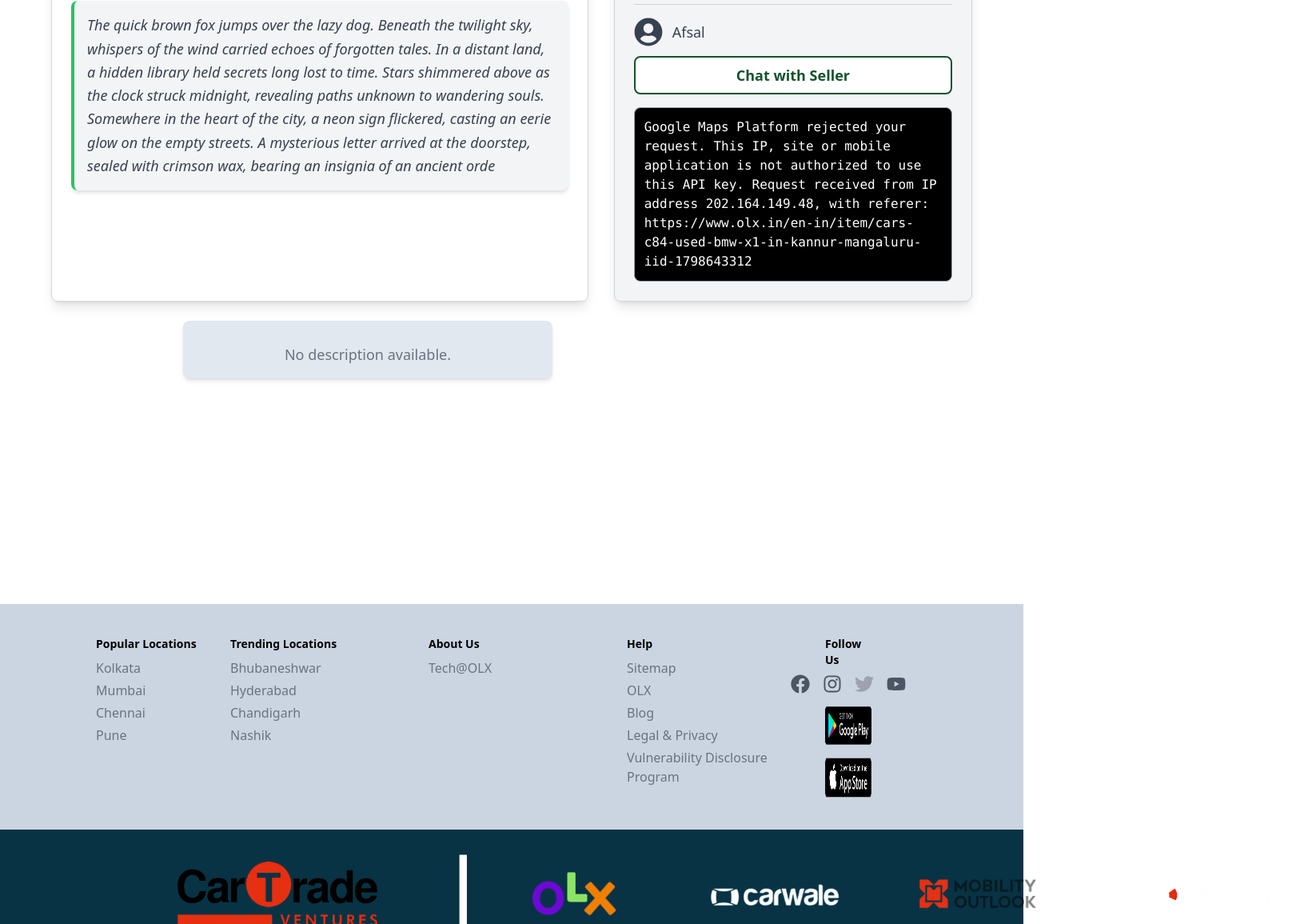
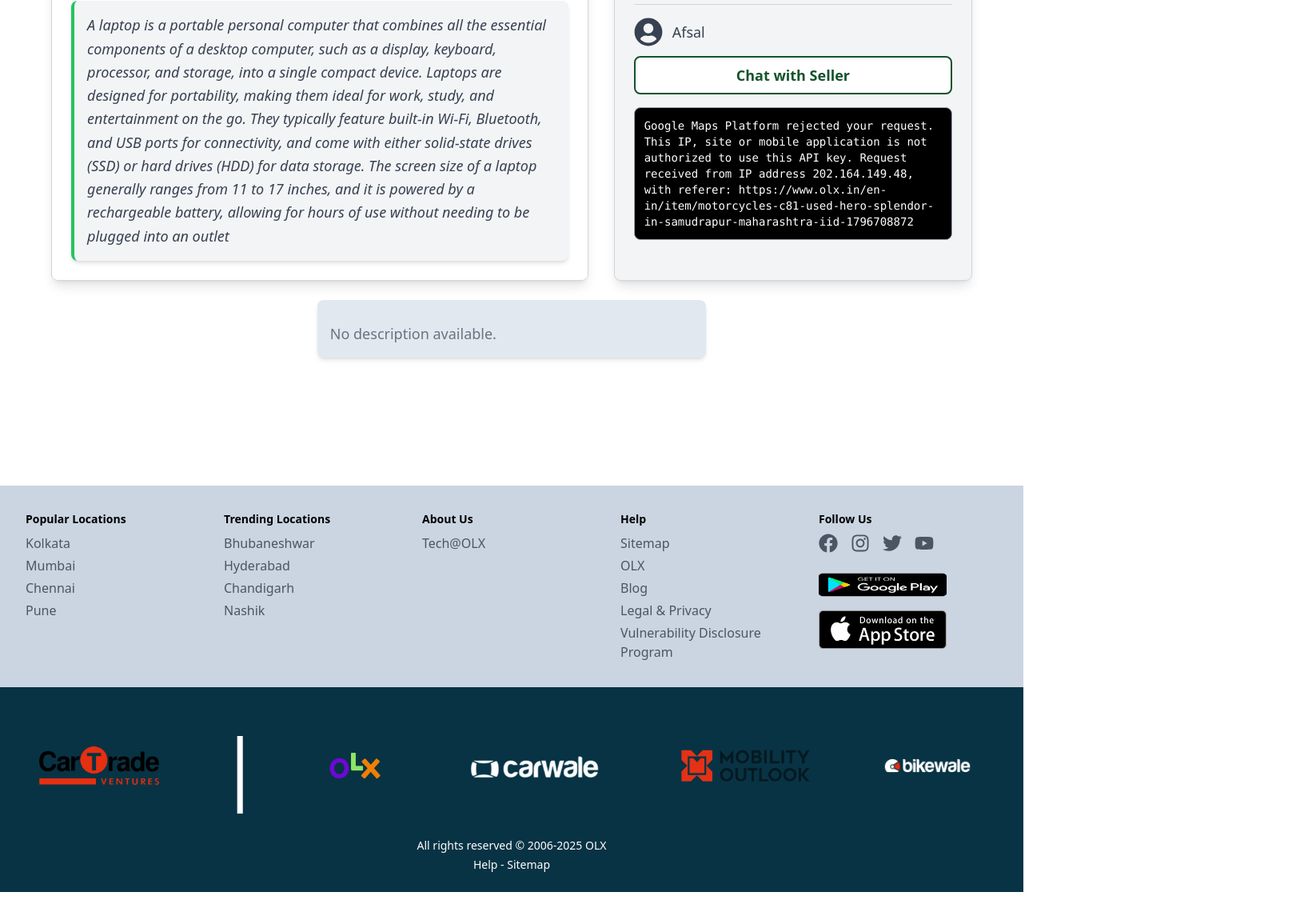
Before and after one commit to irshadsulathni/olx-clone, a React (Vite) app: page /details in a window 1280 px wide. Shown: the part 400-1555 px from the top of the page at 80% size, 1631 px wide, since content can reach past the window. After the commit the page ends 1515 px from the top, so only its background shows below. Built offline with nearby package versions, Linux system fonts and the light colour scheme.

Commit message:
search implimented

```diff
--- a/src/components/Details.tsx
+++ b/src/components/Details.tsx
@@ -5,7 +5,6 @@
 import { FaHeart, FaShareAlt, FaUserCircle } from "react-icons/fa";
 import { useState } from "react";
 
-// Define type for product data
 interface ProductData {
   image: string;
   title: string;
@@ -18,10 +17,9 @@
   const location = useLocation();
   const { data }: { data?: ProductData } = location.state || {};
 
-  // Random seller names
   const sellerNames = ["Ameen", "Fayis", "Abdulla", "Irshad", "Afsal"];
   const randomSeller = sellerNames[Math.floor(Math.random() * sellerNames.length)];
-  const [search, setSearch] = useState('')
+  const [search, setSearch] = useState('');
   console.log(search);
 
   return (
@@ -30,9 +28,8 @@
       <Menubar />
 
       <div className="flex flex-col items-center p-4 md:p-8">
-
         {/* Image Section */}
-        <div className="w-full md:w-[70%] bg-slate-200 relative flex justify-center rounded-lg shadow-md p-4">
+        <div className="w-full max-w-3xl bg-slate-200 relative flex justify-center rounded-lg shadow-md p-4">
           {data?.image && (
             <img
               src={data.image}
@@ -53,10 +50,9 @@
         </div>
 
         {/* Product Details & Offer Section */}
-        <div className="w-full flex flex-col md:flex-row gap-x-8 mt-6 max-w-6xl">
-
-          {/* Product Details (Left - 60%) */}
-          <div className="w-full md:w-[60%] p-6 border border-gray-300 rounded-lg shadow-lg">
+        <div className="w-full flex flex-col lg:flex-row gap-x-8 mt-6 max-w-6xl">
+          {/* Product Details (Left) */}
+          <div className="w-full lg:w-3/5 p-6 border border-gray-300 rounded-lg shadow-lg">
             <h1 className="text-2xl md:text-3xl font-semibold text-gray-800">
               {data?.title || "No Title Available"}
             </h1>
@@ -64,13 +60,13 @@
             <p className="text-xl font-bold text-red-500 mt-2">
               Price: ₹ {data?.price ? Math.floor(data.price * 80) : "N/A"}
             </p>
-            <h3 className="mt-4 text-lg leading-relaxed text-gray-700 italic bg-gray-100 p-4 rounded-lg shadow-md border-l-4 border-green-500" >The quick brown fox jumps over the lazy dog. Beneath the twilight sky, whispers of the wind carried echoes of forgotten tales. In a distant land, a hidden library held secrets long lost to time. Stars shimmered above as the clock struck midnight, revealing paths unknown to wandering souls. Somewhere in the heart of the city, a neon sign flickered, casting an eerie glow on the empty streets. A mysterious letter arrived at the doorstep, sealed with crimson wax, bearing an insignia of an ancient orde</h3>
+            <h3 className="mt-4 text-lg leading-relaxed text-gray-700 italic bg-gray-100 p-4 rounded-lg shadow-md border-l-4 border-green-500">
+            A laptop is a portable personal computer that combines all the essential components of a desktop computer, such as a display, keyboard, processor, and storage, into a single compact device. Laptops are designed for portability, making them ideal for work, study, and entertainment on the go. They typically feature built-in Wi-Fi, Bluetooth, and USB ports for connectivity, and come with either solid-state drives (SSD) or hard drives (HDD) for data storage. The screen size of a laptop generally ranges from 11 to 17 inches, and it is powered by a rechargeable battery, allowing for hours of use without needing to be plugged into an outlet
+            </h3>
           </div>
 
-          {/* Make an Offer (Right - 40%) */}
-          <div className="w-full md:w-[40%] p-6 border border-gray-300 rounded-lg shadow-lg bg-gray-100 flex flex-col">
-
-            {/* Offer Price */}
+          {/* Offer Section (Right) */}
+          <div className="w-full lg:w-2/5 p-6 border border-gray-300 rounded-lg shadow-lg bg-gray-100 flex flex-col">
             <p className="text-4xl font-bold text-green-900">
               ₹ {data?.price ? Math.floor(Math.random() * (data.price * 80)) : "N/A"}
             </p>
@@ -90,14 +86,14 @@
             </button>
 
             {/* Google Maps API Error Message */}
-            <div className="mt-4 bg-black text-white font-mono p-3 rounded-lg border border-gray-400">
-              Google Maps Platform rejected your request. This IP, site or mobile application is not authorized to use this API key. Request received from IP address 202.164.149.48, with referer: https://www.olx.in/en-in/item/cars-c84-used-bmw-x1-in-kannur-mangaluru-iid-1798643312
+            <div className="mt-4 bg-black text-white font-mono p-3 rounded-lg border border-gray-400 text-sm">
+            Google Maps Platform rejected your request. This IP, site or mobile application is not authorized to use this API key. Request received from IP address 202.164.149.48, with referer: https://www.olx.in/en-in/item/motorcycles-c81-used-hero-splendor-in-samudrapur-maharashtra-iid-1796708872
             </div>
           </div>
         </div>
 
-        {/* Description Section (Same width as Offer div) */}
-        <div className="w-full md:w-[38%] mt-6 mr-[45vh] bg-slate-200 relative flex justify-center rounded-lg shadow-md p-4">
+        {/* Description Section */}
+        <div className="w-full lg:w-2/5 mt-6 bg-slate-200 rounded-lg shadow-md p-4">
           <ul className="list-disc text-lg list-inside text-gray-700 mt-3">
             {data?.description
               ? data.description.split('.').map((point, index) =>
@@ -106,7 +102,6 @@
               : <p className="text-gray-500">No description available.</p>}
           </ul>
         </div>
-
       </div>
 
       <Footer />
--- a/src/components/Footer.tsx
+++ b/src/components/Footer.tsx
@@ -1,21 +1,21 @@
 import { FaFacebook, FaInstagram, FaTwitter, FaYoutube } from "react-icons/fa";
-import play from '../assets/play.webp'
-import apple from  '../assets/apple.webp'
-import carTrade from '../assets/carTrade.png'
-import olxlogo from '../assets/olx.png'
-import carwala from '../assets/carwale.png'
-import mobility from '../assets/mobility.png'
-import bikewale from '../assets/bikewale.png'
+import play from "../assets/play.webp";
+import apple from "../assets/apple.webp";
+import carTrade from "../assets/carTrade.png";
+import olxlogo from "../assets/olx.png";
+import carwala from "../assets/carwale.png";
+import mobility from "../assets/mobility.png";
+import bikewale from "../assets/bikewale.png";
 
 function Footer() {
   return (
-    <div className="mt-[250px] ">
-      {/* Footer Content in Grid Format */}
-      <div className="bg-slate-300 p-10 grid grid-cols-5 gap-x-10">
+    <div className="mt-32">
+      {/* Footer Content */}
+      <div className="bg-slate-300 p-8 grid grid-cols-2 md:grid-cols-4 lg:grid-cols-5 gap-6 text-center md:text-left">
         {/* Popular Locations */}
-        <div className="ml-20">
+        <div>
           <h1 className="text-sm font-bold mb-2">Popular Locations</h1>
-          <ul className="text-gray-500 space-y-1">
+          <ul className="text-gray-600 space-y-1">
             <li>Kolkata</li>
             <li>Mumbai</li>
             <li>Chennai</li>
@@ -24,9 +24,9 @@
         </div>
 
         {/* Trending Locations */}
-        <div className="ml-15">
+        <div>
           <h1 className="text-sm font-bold mb-2">Trending Locations</h1>
-          <ul className="text-gray-500 space-y-1">
+          <ul className="text-gray-600 space-y-1">
             <li>Bhubaneshwar</li>
             <li>Hyderabad</li>
             <li>Chandigarh</li>
@@ -35,17 +35,17 @@
         </div>
 
         {/* About Us */}
-        <div className="ml-15">
+        <div>
           <h1 className="text-sm font-bold mb-2">About Us</h1>
-          <ul className="text-gray-500 space-y-1">
+          <ul className="text-gray-600 space-y-1">
             <li>Tech@OLX</li>
           </ul>
         </div>
 
         {/* Help */}
-        <div className="ml-15">
+        <div>
           <h1 className="text-sm font-bold mb-2">Help</h1>
-          <ul className="text-gray-500 space-y-1">
+          <ul className="text-gray-600 space-y-1">
             <li>Sitemap</li>
             <li>OLX</li>
             <li>Blog</li>
@@ -55,41 +55,39 @@
         </div>
 
         {/* Follow Us */}
-        <div className="flex flex-col items-center mr-[150px]">
+        <div className="flex flex-col items-center md:items-start">
           <h1 className="text-sm font-bold mb-2">Follow Us</h1>
-          <div className="flex space-x-4">
-            <a href="#" className="text-gray-600 text-2xl">
+          <div className="flex space-x-4 mb-4">
+            <a href="#" aria-label="Facebook" className="text-gray-600 text-2xl">
               <FaFacebook />
             </a>
-            <a href="#" className="text-gray-600 text-2xl">
+            <a href="#" aria-label="Instagram" className="text-gray-600 text-2xl">
               <FaInstagram />
             </a>
-            <a href="#" className="text-gray-400 text-2xl">
+            <a href="#" aria-label="Twitter" className="text-gray-600 text-2xl">
               <FaTwitter />
             </a>
-            <a href="#" className="text-gray-600 text-2xl">
+            <a href="#" aria-label="YouTube" className="text-gray-600 text-2xl">
               <FaYoutube />
             </a>
           </div>
-          <img className="h-20 cursor-pointer" style={{ width: "200px" }} src={play} alt="play store" />
-          <img className="h-[50px] cursor-pointer " style={{ width: "200px" }} src={apple} alt="play store" />
+          <img className="h-10 md:h-12 w-40 cursor-pointer mb-2" src={play} alt="Google Play Store" />
+          <img className="h-10 md:h-12 w-40 cursor-pointer" src={apple} alt="Apple Store" />
         </div>
       </div>
 
       {/* Copyright Section */}
-      <div className="bg-cyan-950 text-white py-4  h-[200px]">
-        <div className=" flex items-center">
-            <div className="flex items-center ml-[150px]">
-                <img className="h-20 ml-[9vh]" src={carTrade} alt="Car Trade logo" />
-                <span className="text-9xl ml-[9vh] font-thin text-white mx-6">|</span> {/* Slim & Big Slash */}
-                <img className="h-20 ml-[1vh]" src={olxlogo} alt="" />
-                <img className="h-10 ml-[9vh]" src={carwala} alt="" />
-                <img className="h-20 ml-[9vh]" src={mobility} alt="" />
-                <img className="h-[15vh] ml-[15vh]" src={bikewale} alt="" />
-            </div>
+      <div className="bg-cyan-950 text-white py-6">
+        <div className="flex flex-wrap justify-center md:justify-around items-center gap-6 px-6">
+          <img className="h-12" src={carTrade} alt="Car Trade" />
+          <div className="h-[9.25rem] flex items-center text-[6rem] font-thin leading-none">|</div>
+          <img className="h-12" src={olxlogo} alt="OLX" />
+          <img className="h-10" src={carwala} alt="CarWale" />
+          <img className="h-[5.5rem]" src={mobility} alt="Mobility" />
+          <img className="h-20" src={bikewale} alt="BikeWale" />
         </div>
-        <h1 className="ml-[165vh] mt-4">All rights reserved © 2006-2025 OLX</h1>
-        <p className="mb-10">Help - Sitemap</p>
+        <h1 className="text-center mt-4 text-sm">All rights reserved © 2006-2025 OLX</h1>
+        <p className="text-center text-sm mt-1">Help - Sitemap</p>
       </div>
     </div>
   );
--- a/src/components/Main.tsx
+++ b/src/components/Main.tsx
@@ -40,8 +40,6 @@
               Load More
             </button>
           </div>
-
-
         <Footer />
       </userContext.Provider>
     </div>
```
Lines whose indentation alone changed are shown as unchanged.
